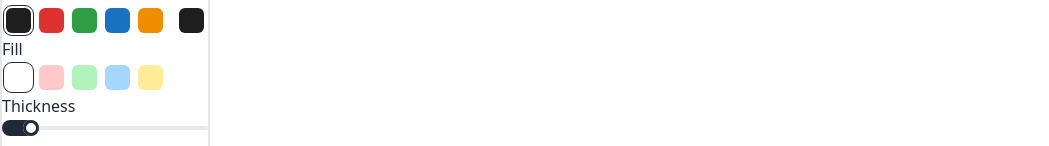
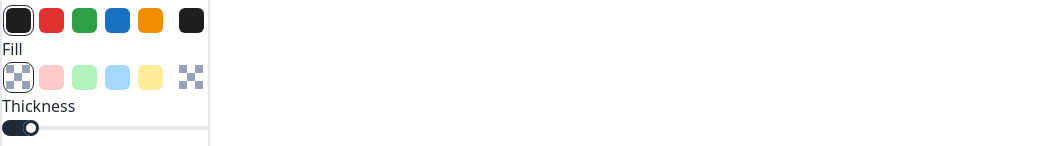
Before and after one commit to RohithAchar/drawing-board, a React (Vite) app: page /1 in a window 1280 px wide. Shown: the part 230-376 px from the top of the page, without its empty margins (0-1049 px from the left). Built offline with nearby package versions, Linux system fonts and the light colour scheme.

Commit message:
transparent fill update

```diff
--- a/src/components/ToolProperties.jsx
+++ b/src/components/ToolProperties.jsx
@@ -1,4 +1,16 @@
 import React, { useState } from "react";
+
+const TransparentDiv = () => {
+  return (
+    <>
+      <div className="absolute w-2 h-2 bg-slate-400"></div>
+      <div className="absolute w-2 h-2 bg-slate-400 left-2 top-2"></div>
+      <div className="absolute w-2 h-2 bg-slate-400 left-4 top-4"></div>
+      <div className="absolute w-2 h-2 bg-slate-400 left-4"></div>
+      <div className="absolute w-2 h-2 bg-slate-400 top-4"></div>
+    </>
+  );
+};
 
 const ToolProperties = ({
   handleColor,
@@ -9,9 +21,13 @@ const ToolProperties = ({
   getFill,
   handleBowing,
   getBowing,
+  handleFillStyle,
+  getFillStyle,
 }) => {
   const [selectedColorDiv, setSelectedColorDiv] = useState(1);
   const [selectedFillDiv, setSelectedFillDiv] = useState(1);
+  const [selectedFillStyleDiv, setSelectedFillStyleDiv] = useState(1);
+
   return (
     <div className="absolute top-52 border-2 bg-white">
       {/* STROKE */}
@@ -74,14 +90,16 @@ const ToolProperties = ({
         <p>Fill</p>
         <div className="flex flex-row">
           <div
-            className={`m-1 h-[25px] w-[25px] rounded-md cursor-pointer bg-[] ${
+            className={`relative m-1 h-[25px] w-[25px] rounded-md cursor-pointer bg-[] ${
               selectedFillDiv === 1 && "outline outline-offset-2 outline-1"
             }`}
             onClick={() => {
               setSelectedFillDiv(1);
               handleFill("");
             }}
-          ></div>
+          >
+            <TransparentDiv />
+          </div>
           <div
             className={`m-1 h-[25px] w-[25px] rounded-md cursor-pointer bg-[#ffc9c9] ${
               selectedFillDiv === 2 && "outline outline-offset-2 outline-1"
@@ -120,10 +138,74 @@ const ToolProperties = ({
           ></div>
           <div className="w-2"></div>
           <div
-            className={`m-1 h-[25px] w-[25px] rounded-md cursor-pointer bg-[${getFill}]`}
-          ></div>
+            className={`relative m-1 h-[25px] w-[25px] rounded-md cursor-pointer bg-[${getFill}]`}
+          >
+            {selectedFillDiv === 1 && <TransparentDiv />}
+          </div>
         </div>
       </div>
+      {/* FILL STYLE */}
+      {selectedFillDiv > 1 && (
+        <div>
+          <p>Fill Style</p>
+          <div className="flex flex-row">
+            <div
+              className={`m-1 h-[25px] w-[25px] rounded-md cursor-pointer bg-black ${
+                selectedFillStyleDiv === 1 &&
+                "outline outline-offset-2 outline-1"
+              }`}
+              onClick={() => {
+                setSelectedFillStyleDiv(1);
+                handleFillStyle("solid");
+              }}
+            ></div>
+            <div
+              className={`m-1 h-[25px] w-[25px] rounded-md cursor-pointer bg-[#ffc9c9] ${
+                selectedFillStyleDiv === 2 &&
+                "outline outline-offset-2 outline-1"
+              }`}
+              onClick={() => {
+                setSelectedFillStyleDiv(2);
+                handleFillStyle("hachure");
+              }}
+            ></div>
+            <div
+              className={`m-1 h-[25px] w-[25px] rounded-md cursor-pointer bg-[#b2f2bb] ${
+                selectedFillStyleDiv === 3 &&
+                "outline outline-offset-2 outline-1"
+              }`}
+              onClick={() => {
+                setSelectedFillStyleDiv(3);
+                handleFillStyle("zigzag");
+              }}
+            ></div>
+            <div
+              className={`m-1 h-[25px] w-[25px] rounded-md cursor-pointer bg-[#a5d8ff] ${
+                selectedFillStyleDiv === 4 &&
+                "outline outline-offset-2 outline-1"
+              }`}
+              onClick={() => {
+                setSelectedFillStyleDiv(4);
+                handleFillStyle("cross-hatch");
+              }}
+            ></div>
+            <div
+              className={`m-1 h-[25px] w-[25px] rounded-md cursor-pointer bg-[#ffec99] ${
+                selectedFillStyleDiv === 5 &&
+                "outline outline-offset-2 outline-1"
+              }`}
+              onClick={() => {
+                setSelectedFillStyleDiv(5);
+                handleFillStyle("dashed");
+              }}
+            ></div>
+            <div className="w-2"></div>
+            <div
+              className={`m-1 h-[25px] w-[25px] rounded-md cursor-pointer bg-[${getFill}]`}
+            ></div>
+          </div>
+        </div>
+      )}
       {/* THICKNESS */}
       <div>
         <p>Thickness</p>
--- a/src/components/WhiteBoard.jsx
+++ b/src/components/WhiteBoard.jsx
@@ -13,6 +13,7 @@ const WhiteBoard = ({
   tool,
   getFill,
   getBowing,
+  getFillStyle,
 }) => {
   const [drawing, setDrawing] = useState(false);
 
@@ -55,6 +56,7 @@ const WhiteBoard = ({
           seed: 5,
           fill: element.fill,
           bowing: element.bowing,
+          fillStyle: element.fillStyle,
         });
       } else if (element.type === "circle") {
         roughCanvas.circle(...element.path, {
@@ -64,6 +66,7 @@ const WhiteBoard = ({
           seed: 0,
           fill: element.fill,
           bowing: element.bowing,
+          fillStyle: element.fillStyle,
         });
       }
     });
@@ -108,6 +111,7 @@ const WhiteBoard = ({
           strokeWidth: thickness,
           fill: getFill,
           bowing: getBowing,
+          fillStyle: getFillStyle,
         },
       ]);
     } else if (tool == "circle") {
@@ -122,6 +126,7 @@ const WhiteBoard = ({
           strokeWidth: thickness,
           fill: getFill,
           bowing: getBowing,
+          fillStyle: getFillStyle,
         },
       ]);
     }
--- a/src/pages/Room.jsx
+++ b/src/pages/Room.jsx
@@ -8,6 +8,7 @@ const Room = () => {
   const [color, setColor] = useState("#1e1e1e");
   const [thickness, setThickness] = useState(2);
   const [fill, setFill] = useState("");
+  const [fillStyle, setFillStyle] = useState("solid");
   const [bowing, setBowing] = useState(1);
   const [elements, setElements] = useState([]);
   const [history, setHistory] = useState([]);
@@ -68,6 +69,8 @@ const Room = () => {
         getFill={fill}
         handleBowing={setBowing}
         getBowing={bowing}
+        handleFillStyle={setFillStyle}
+        getFillStyle={fillStyle}
       />
       <WhiteBoard
         canvasRef={canvasRef}
@@ -79,6 +82,7 @@ const Room = () => {
         tool={tool}
         getFill={fill}
         getBowing={bowing}
+        getFillStyle={fillStyle}
       />
     </div>
   );
```
